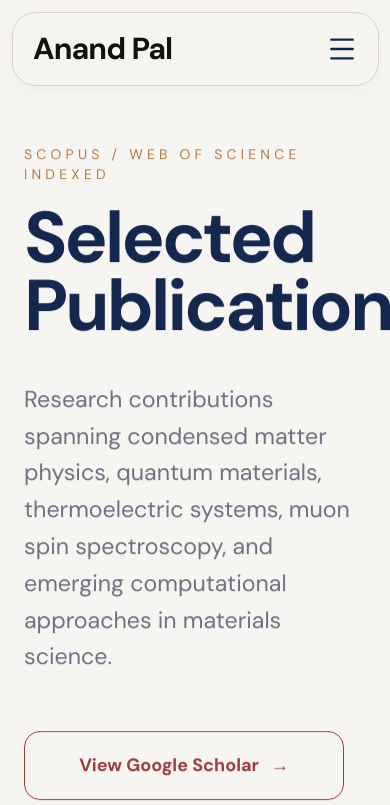
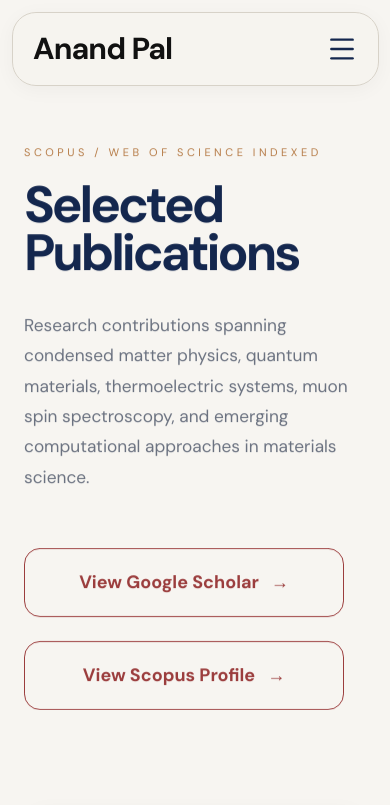
Before and after one commit to AarushPramit/Portfolio-2.0, a React (Vite) app: page /publications in a window 390 px wide. Shown: the top 805 px of the page. Built offline with nearby package versions, Linux system fonts and the light colour scheme.

Commit message:
Refactor Publications component and update layout

```diff
--- a/src/pages/Publications.jsx
+++ b/src/pages/Publications.jsx
@@ -135,15 +135,61 @@ export default function Publications() {
   className="max-w-6xl"
 >
 
-        <p className="mb-5 text-sm uppercase tracking-[0.3em] text-[#B57A45]">
+  {/* LABEL */}
+  <p
+    className="
+    mb-5
+
+    text-[11px]
+    uppercase
+    tracking-[0.32em]
+    text-[#B57A45]
+
+    sm:text-sm
+    "
+  >
     Scopus / Web of Science Indexed
   </p>
 
-        <h1 className="text-[4.5rem] leading-[0.95] font-bold tracking-[-0.04em] text-[#14274E]">
-          Selected Publications
+  {/* HEADING */}
+  <h1
+    className="
+    max-w-6xl
+
+    text-[3.2rem]
+    font-bold
+    leading-[0.95]
+    tracking-[-0.06em]
+    text-[#14274E]
+
+    sm:text-[4.8rem]
+
+    lg:text-[4.5rem]
+    "
+  >
+    Selected
+    <br className="sm:hidden" />
+    Publications
   </h1>
 
-        <p className="mt-10 max-w-4xl text-[1.45rem] leading-[2.3rem] text-[#6B7280]">
+  {/* SUBTEXT */}
+  <p
+    className="
+    mt-8
+    max-w-4xl
+
+    text-[1.08rem]
+    leading-[1.9rem]
+    text-[#6B7280]
+
+    sm:text-[1.3rem]
+    sm:leading-[2.1rem]
+
+    lg:mt-10
+    lg:text-[1.45rem]
+    lg:leading-[2.3rem]
+    "
+  >
     Research contributions spanning condensed matter physics,
     quantum materials, thermoelectric systems, muon spin spectroscopy,
     and emerging computational approaches in materials science.
```
Lines whose indentation alone changed are shown as unchanged.
